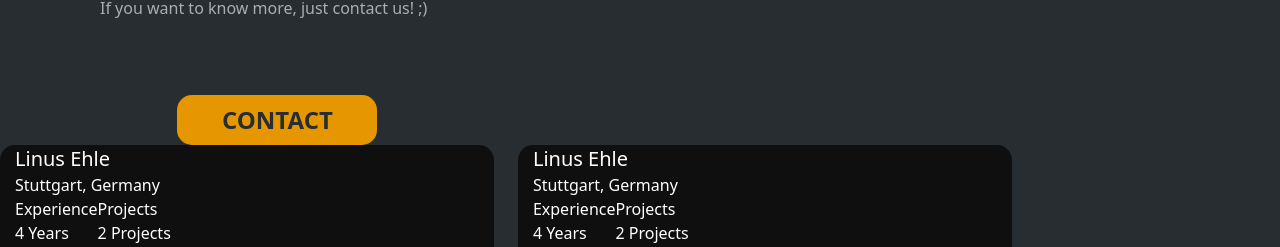
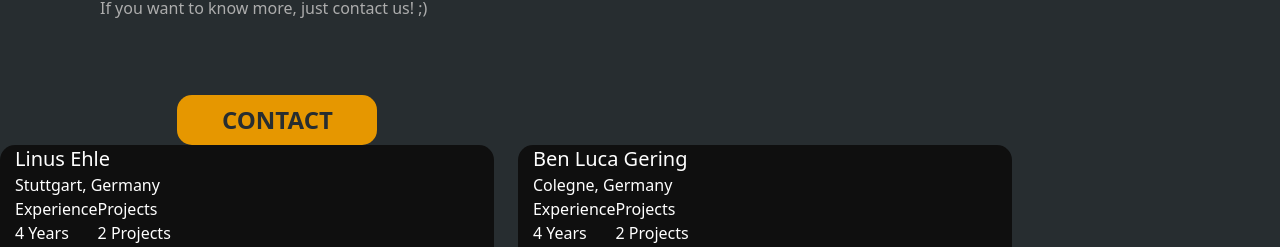
Before and after one commit to Ferbion-lT/V3, a Vue app: page / in a window 1280 px wide. Shown: the part 1310-1557 px from the top of the page. Built offline with nearby package versions, Linux system fonts and the light colour scheme.

Commit message:
feat: added the profile card

```diff
--- a/src/components/About.vue
+++ b/src/components/About.vue
@@ -71,10 +71,10 @@
 
                         </div>
                         <div class="flex flex-col pl-[15px]">
-                            <span class="text-xl">Linus Ehle</span>
+                            <span class="text-xl">Ben Luca Gering</span>
                             <div class="flex">
                                 <img>
-                                <span class="text-base">Stuttgart, Germany</span>
+                                <span class="text-base">Colegne, Germany</span>
                             </div>
                         </div>
                         <div class="flex flex-row pl-[15px]">
```
